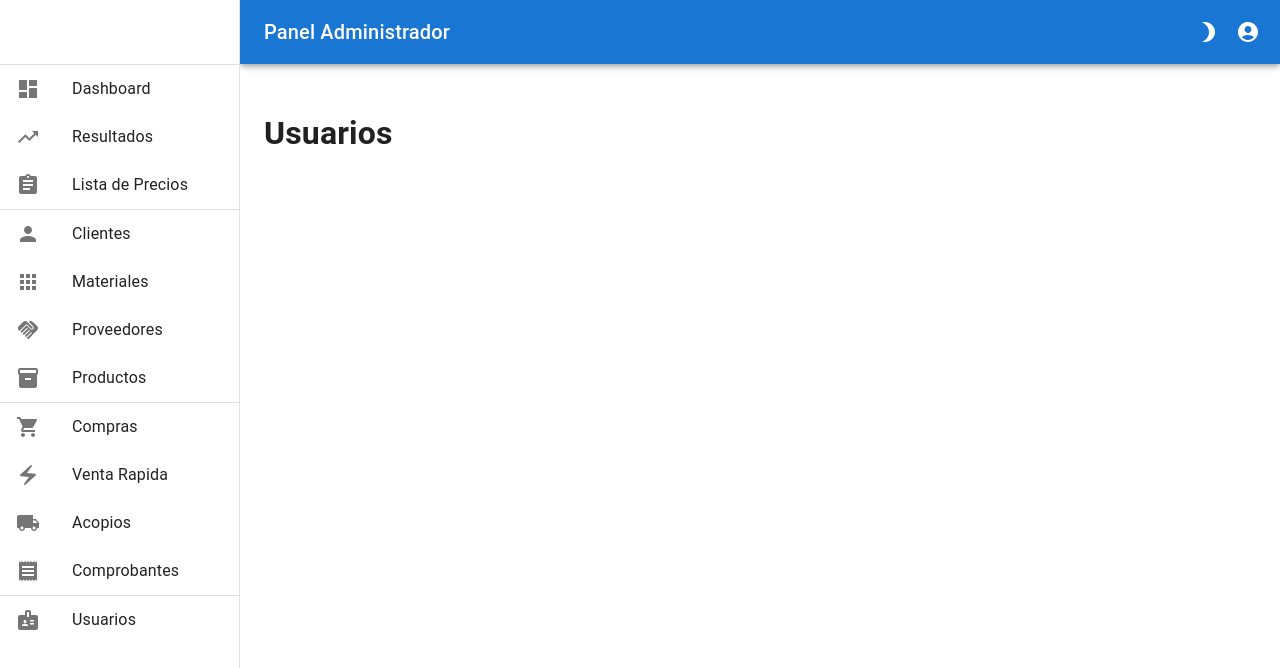
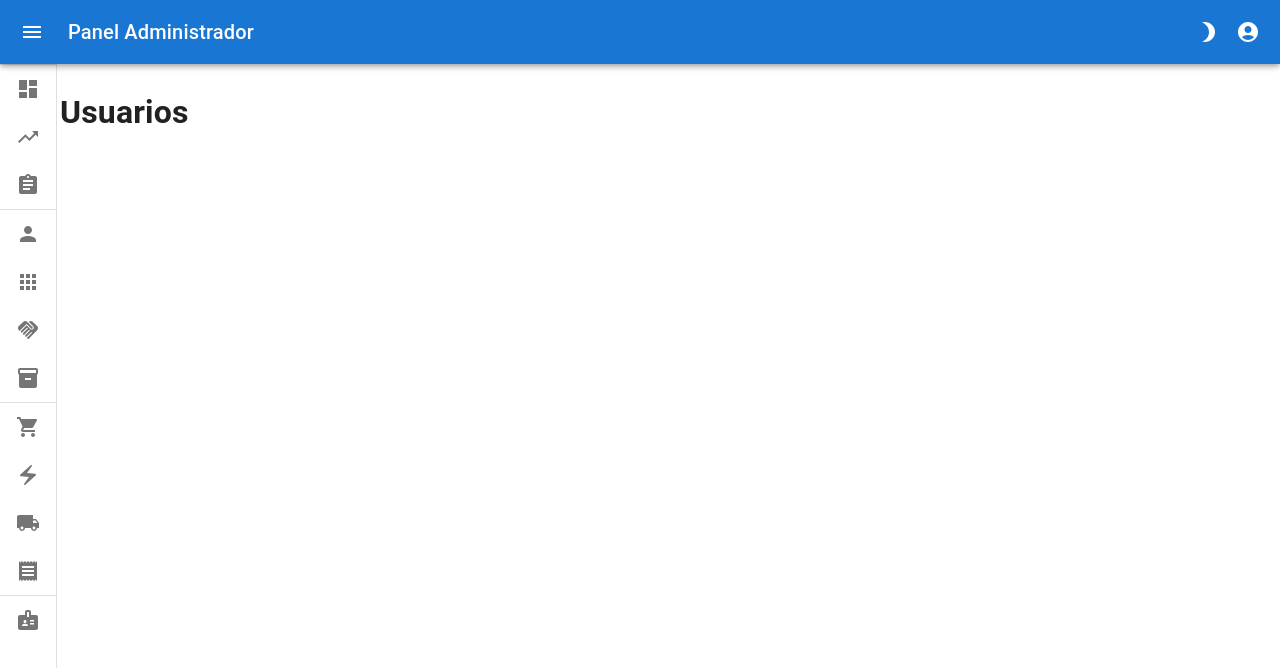
Before and after one commit to matieckhardt/corralon.v2.1, a React (Create React App) app: page /admin/usuarios in a window 1280 px wide. Shown: the top 668 px of the page. Built offline with nearby package versions, Linux system fonts and the light colour scheme.

Commit message:
avanzar layout del sitio

```diff
--- a/src/routes/admin/layout/index.tsx
+++ b/src/routes/admin/layout/index.tsx
@@ -1,22 +1,30 @@
-import AccountCircle from "@mui/icons-material/AccountCircle";
-import Apps from "@mui/icons-material/Apps";
-import Assignment from "@mui/icons-material/Assignment";
-import Badge from "@mui/icons-material/Badge";
-import Brightness3 from "@mui/icons-material/Brightness3";
-import Brightness7 from "@mui/icons-material/Brightness7";
-import Dashboard from "@mui/icons-material/Dashboard";
-import ElectricBolt from "@mui/icons-material/ElectricBolt";
-import Handshake from "@mui/icons-material/Handshake";
-import Inventory from "@mui/icons-material/Inventory";
-import LocalShipping from "@mui/icons-material/LocalShipping";
+import AccountCircleIcon from "@mui/icons-material/AccountCircle";
+import AppsIcon from "@mui/icons-material/Apps";
+import AssignmentIcon from "@mui/icons-material/Assignment";
+import BadgeIcon from "@mui/icons-material/Badge";
+import Brightness3Icon from "@mui/icons-material/Brightness3";
+import Brightness7Icon from "@mui/icons-material/Brightness7";
+import ChevronLeftIcon from "@mui/icons-material/ChevronLeft";
+import DashboardIcon from "@mui/icons-material/Dashboard";
+import ElectricBoltIcon from "@mui/icons-material/ElectricBolt";
+import HandshakeIcon from "@mui/icons-material/Handshake";
+import InventoryIcon from "@mui/icons-material/Inventory";
+import LocalShippingIcon from "@mui/icons-material/LocalShipping";
 import MenuIcon from "@mui/icons-material/Menu";
-import Person from "@mui/icons-material/Person";
-import Receipt from "@mui/icons-material/Receipt";
-import ShoppingCart from "@mui/icons-material/ShoppingCart";
-import TrendingUp from "@mui/icons-material/TrendingUp";
-import { createTheme, ThemeProvider, useMediaQuery } from "@mui/material";
-import AppBar from "@mui/material/AppBar";
-import Box from "@mui/material/Box";
+import PersonIcon from "@mui/icons-material/Person";
+import ReceiptIcon from "@mui/icons-material/Receipt";
+import ShoppingCartIcon from "@mui/icons-material/ShoppingCart";
+import TrendingUpIcon from "@mui/icons-material/TrendingUp";
+import {
+  createTheme,
+  CSSObject,
+  PaletteMode,
+  styled,
+  Theme,
+  ThemeProvider,
+  useMediaQuery,
+} from "@mui/material";
+import AppBar, { AppBarProps } from "@mui/material/AppBar";
 import CssBaseline from "@mui/material/CssBaseline";
 import Divider from "@mui/material/Divider";
 import Drawer from "@mui/material/Drawer";
@@ -28,8 +36,87 @@ import ListItemIcon from "@mui/material/ListItemIcon";
 import ListItemText from "@mui/material/ListItemText";
 import Toolbar from "@mui/material/Toolbar";
 import Typography from "@mui/material/Typography";
-import { ReactNode, useEffect, useState } from "react";
+import { ReactNode, useCallback, useEffect, useMemo, useState } from "react";
 import { Link, Outlet } from "react-router-dom";
+
+const drawerWidth = 240;
+const Container = styled("div")({ display: "flex", minHeight: "100vh" });
+const Main = styled("main")({ flexGrow: 1, padding: 3 });
+
+interface NavbarProps extends AppBarProps {
+  open?: boolean;
+}
+
+const Navbar = styled(AppBar, {
+  shouldForwardProp: (prop) => prop !== "open",
+})<NavbarProps>(({ open, theme }) => ({
+  transition: theme.transitions.create(["width", "margin"], {
+    easing: theme.transitions.easing.sharp,
+    duration: theme.transitions.duration.leavingScreen,
+  }),
+  ...(open && {
+    transition: theme.transitions.create(["width", "margin"], {
+      easing: theme.transitions.easing.sharp,
+      duration: theme.transitions.duration.enteringScreen,
+    }),
+  }),
+  [theme.breakpoints.up("md")]: {
+    zIndex: theme.zIndex.drawer + 1,
+    ...(open && {
+      marginLeft: drawerWidth,
+      width: `calc(100% - ${drawerWidth}px)`,
+    }),
+  },
+}));
+
+const openedMixin = (theme: Theme): CSSObject => ({
+  width: drawerWidth,
+  overflowX: "hidden",
+  transition: theme.transitions.create("width", {
+    easing: theme.transitions.easing.sharp,
+    duration: theme.transitions.duration.enteringScreen,
+  }),
+});
+
+const closedMixin = (theme: Theme): CSSObject => ({
+  width: `calc(${theme.spacing(7)} + 1px)`,
+  overflowX: "hidden",
+  transition: theme.transitions.create("width", {
+    easing: theme.transitions.easing.sharp,
+    duration: theme.transitions.duration.leavingScreen,
+  }),
+});
+
+const MobileDrawer = styled(Drawer)(({ theme }) => ({
+  display: "block",
+  "& .MuiDrawer-paper": {
+    boxSizing: "border-box",
+    width: drawerWidth,
+  },
+  [theme.breakpoints.up("md")]: {
+    display: "none",
+  },
+}));
+
+const DesktopDrawer = styled(Drawer, {
+  shouldForwardProp: (prop) => prop !== "open",
+})(({ open, theme }) => ({
+  display: "none",
+  flexShrink: 0,
+  whiteSpace: "nowrap",
+  boxSizing: "border-box",
+  ...(open && {
+    ...openedMixin(theme),
+    "& .MuiDrawer-paper": openedMixin(theme),
+  }),
+  ...(!open && {
+    ...closedMixin(theme),
+    "& .MuiDrawer-paper": closedMixin(theme),
+  }),
+  [theme.breakpoints.up("md")]: {
+    display: "block",
+  },
+}));
 
 interface DrawerItem {
   icon?: ReactNode;
@@ -37,78 +124,96 @@ interface DrawerItem {
   label: string;
 }
 
-const drawerWidth = 240;
 const drawerItems: (DrawerItem | null)[] = [
-  { icon: <Dashboard />, path: "/admin", label: "Dashboard" },
-  { icon: <TrendingUp />, path: "/admin/resultados", label: "Resultados" },
+  { icon: <DashboardIcon />, path: "/admin", label: "Dashboard" },
+  { icon: <TrendingUpIcon />, path: "/admin/resultados", label: "Resultados" },
   {
-    icon: <Assignment />,
+    icon: <AssignmentIcon />,
     path: "/admin/listaPrecios",
     label: "Lista de Precios",
   },
   null,
-  { icon: <Person />, path: "/admin/clientes", label: "Clientes" },
-  { icon: <Apps />, path: "/admin/materiales", label: "Materiales" },
-  { icon: <Handshake />, path: "/admin/proveedores", label: "Proveedores" },
-  { icon: <Inventory />, path: "/admin/productos", label: "Productos" },
+  { icon: <PersonIcon />, path: "/admin/clientes", label: "Clientes" },
+  { icon: <AppsIcon />, path: "/admin/materiales", label: "Materiales" },
+  { icon: <HandshakeIcon />, path: "/admin/proveedores", label: "Proveedores" },
+  { icon: <InventoryIcon />, path: "/admin/productos", label: "Productos" },
   null,
-  { icon: <ShoppingCart />, path: "/admin/compras", label: "Compras" },
+  { icon: <ShoppingCartIcon />, path: "/admin/compras", label: "Compras" },
   {
-    icon: <ElectricBolt />,
+    icon: <ElectricBoltIcon />,
     path: "/admin/ventaRapida",
     label: "Venta Rapida",
   },
-  { icon: <LocalShipping />, path: "/admin/acopios", label: "Acopios" },
+  { icon: <LocalShippingIcon />, path: "/admin/acopios", label: "Acopios" },
   {
-    icon: <Receipt />,
+    icon: <ReceiptIcon />,
     path: "/admin/comprobantes",
     label: "Comprobantes",
   },
   null,
-  { icon: <Badge />, path: "/admin/usuarios", label: "Usuarios" },
+  { icon: <BadgeIcon />, path: "/admin/usuarios", label: "Usuarios" },
 ];
 
 export default function AdminLayout() {
-  const prefersDark = useMediaQuery("(prefers-color-scheme: dark)")
+  const prefersDark: PaletteMode = useMediaQuery("(prefers-color-scheme: dark)")
     ? "dark"
     : "light";
-  const savedTheme = localStorage.getItem("colorTheme") as
-    | "dark"
-    | "light"
-    | null;
-  const [themeMode, setThemeMode] = useState<"dark" | "light">(
+  const savedTheme = localStorage.getItem("colorTheme") as PaletteMode | null;
+  const [themeMode, setThemeMode] = useState<PaletteMode>(
     savedTheme || prefersDark
   );
-
-  const theme = createTheme({
-    palette: {
-      mode: themeMode,
-    },
-  });
 
   useEffect(() => {
     localStorage.setItem("colorTheme", themeMode);
   }, [themeMode]);
 
-  function toggleTheme() {
+  const theme = useMemo(
+    () =>
+      createTheme({
+        palette: {
+          mode: themeMode,
+        },
+      }),
+    [themeMode]
+  );
+
+  const toggleTheme = useCallback(() => {
     setThemeMode(themeMode === "dark" ? "light" : "dark");
-  }
+  }, [themeMode]);
 
   const [drawerOpen, setDrawerOpen] = useState(false);
-
-  function toggleDrawer() {
+  const toggleDrawer = useCallback(() => {
     setDrawerOpen(!drawerOpen);
+  }, [drawerOpen]);
+  const isDesktop = useMediaQuery(theme.breakpoints.up("md"));
+  const onLinkClick = useCallback(() => {
+    if (drawerOpen && !isDesktop) {
+      setDrawerOpen(false);
     }
+  }, [drawerOpen, isDesktop]);
 
   const drawer = (
     <>
-      <Toolbar />
+      <Toolbar>
+        <IconButton
+          color="inherit"
+          edge="end"
+          onClick={toggleDrawer}
+          sx={{ marginLeft: "auto" }}
+        >
+          <ChevronLeftIcon />
+        </IconButton>
+      </Toolbar>
       <Divider />
       <List disablePadding>
         {drawerItems.map((val, idx) =>
           val ? (
             <ListItem disablePadding key={idx}>
-              <ListItemButton component={Link} to={val.path}>
+              <ListItemButton
+                onClick={onLinkClick}
+                component={Link}
+                to={val.path}
+              >
                 <ListItemIcon>{val.icon}</ListItemIcon>
                 <ListItemText primary={val.label} />
               </ListItemButton>
@@ -124,20 +229,14 @@ export default function AdminLayout() {
   return (
     <ThemeProvider theme={theme}>
       <CssBaseline />
-      <Box sx={{ display: "flex", minHeight: "100vh" }}>
-        <AppBar
-          position="fixed"
-          sx={{
-            width: { md: `calc(100% - ${drawerWidth}px)` },
-            ml: { md: `${drawerWidth}px` },
-          }}
-        >
+      <Container>
+        <Navbar position="fixed" open={drawerOpen}>
           <Toolbar>
             <IconButton
               color="inherit"
               edge="start"
               onClick={toggleDrawer}
-              sx={{ mr: 2, display: { md: "none" } }}
+              sx={{ mr: 2, ...(drawerOpen && { display: { md: "none" } }) }}
             >
               <MenuIcon />
             </IconButton>
@@ -149,60 +248,31 @@ export default function AdminLayout() {
               onClick={toggleTheme}
               sx={{ marginLeft: "auto" }}
             >
-              {themeMode === "dark" ? <Brightness7 /> : <Brightness3 />}
+              {themeMode === "dark" ? <Brightness7Icon /> : <Brightness3Icon />}
             </IconButton>
             <IconButton color="inherit" edge="end">
-              <AccountCircle />
+              <AccountCircleIcon />
             </IconButton>
           </Toolbar>
-        </AppBar>
-        <Box
-          component="nav"
-          sx={{ width: { md: drawerWidth }, flexShrink: { md: 0 } }}
-        >
-          <Drawer
+        </Navbar>
+        <MobileDrawer
           variant="temporary"
           open={drawerOpen}
           onClose={toggleDrawer}
           ModalProps={{
             keepMounted: true, // Better open performance on mobile.
           }}
-            sx={{
-              display: { xs: "block", md: "none" },
-              "& .MuiDrawer-paper": {
-                boxSizing: "border-box",
-                width: drawerWidth,
-              },
-            }}
         >
           {drawer}
-          </Drawer>
-          <Drawer
-            open
-            variant="permanent"
-            sx={{
-              display: { xs: "none", md: "block" },
-              "& .MuiDrawer-paper": {
-                boxSizing: "border-box",
-                width: drawerWidth,
-              },
-            }}
-          >
+        </MobileDrawer>
+        <DesktopDrawer variant="permanent" open={drawerOpen}>
           {drawer}
-          </Drawer>
-        </Box>
-        <Box
-          component="main"
-          sx={{
-            flexGrow: 1,
-            p: 3,
-            width: { md: `calc(100% - ${drawerWidth}px)` },
-          }}
-        >
+        </DesktopDrawer>
+        <Main>
           <Toolbar />
           <Outlet />
-        </Box>
-      </Box>
+        </Main>
+      </Container>
     </ThemeProvider>
   );
 }
```
Lines whose indentation alone changed are shown as unchanged.
